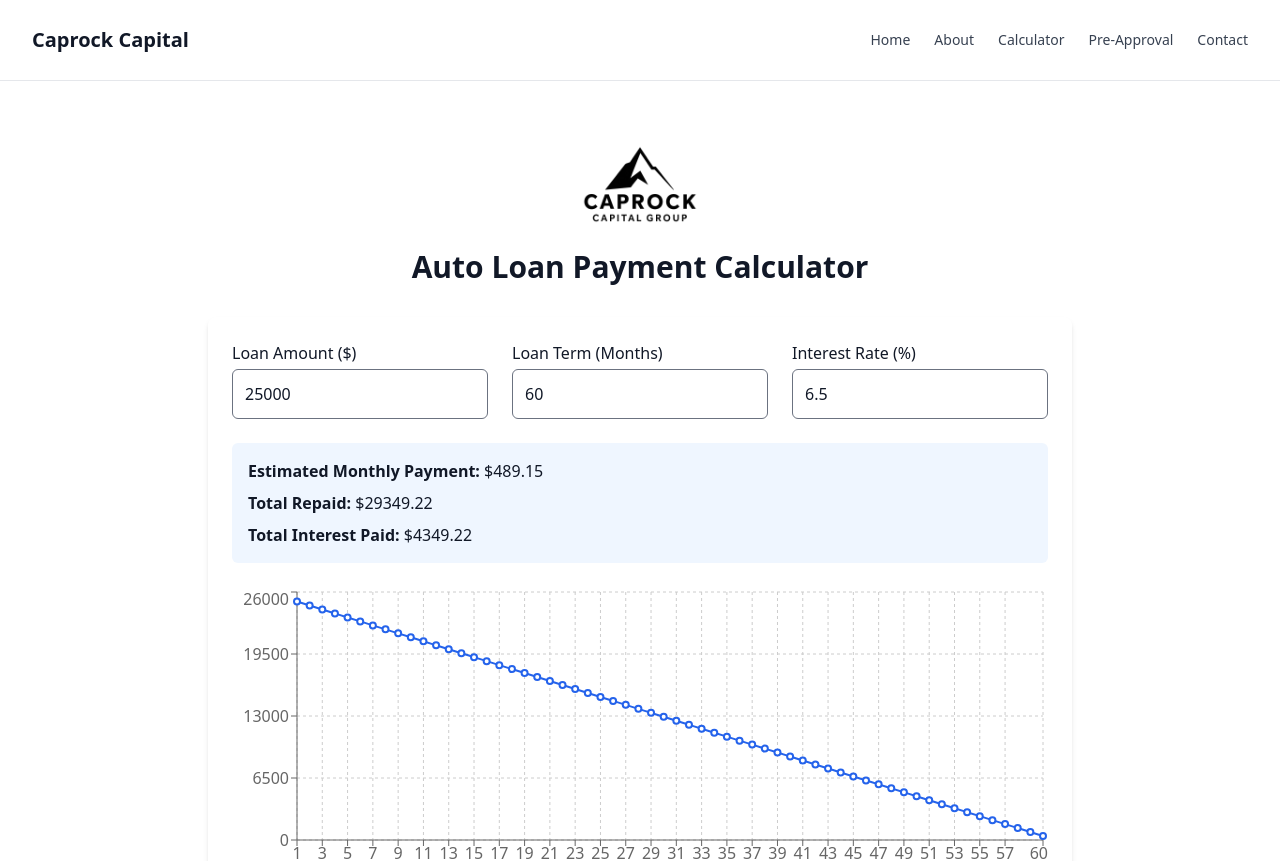
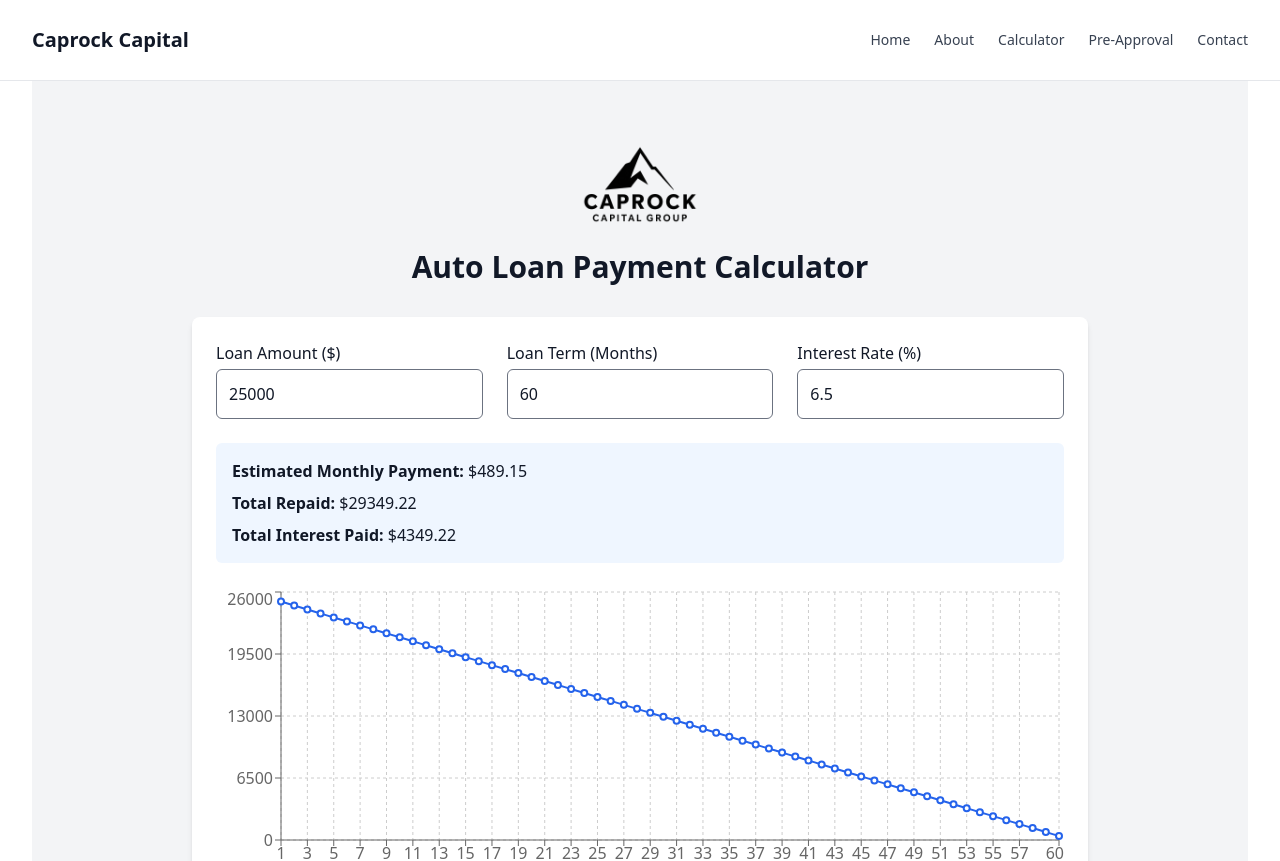
Before and after one commit to rbhullar2000/caprock-site, a Next.js app: page /calculator in a window 1280 px wide. Shown: the top 861 px of the page. Built offline with nearby package versions, Linux system fonts and the light colour scheme.

Commit message:
Update page.tsx

```diff
--- a/app/calculator/page.tsx
+++ b/app/calculator/page.tsx
@@ -30,7 +30,8 @@ export default function CalculatorPage() {
   }));
 
   return (
-    <div className="max-w-4xl mx-auto px-4 py-16 text-center">
+    <div className="bg-gray-100 min-h-screen py-16 px-4">
+      <div className="max-w-4xl mx-auto text-center">
         <Image
           src="/logo.png"
           alt="Caprock Capital Group Logo"
@@ -98,5 +99,6 @@ export default function CalculatorPage() {
           </div>
         </div>
       </div>
+    </div>
   );
 }
```
Lines whose indentation alone changed are shown as unchanged.
